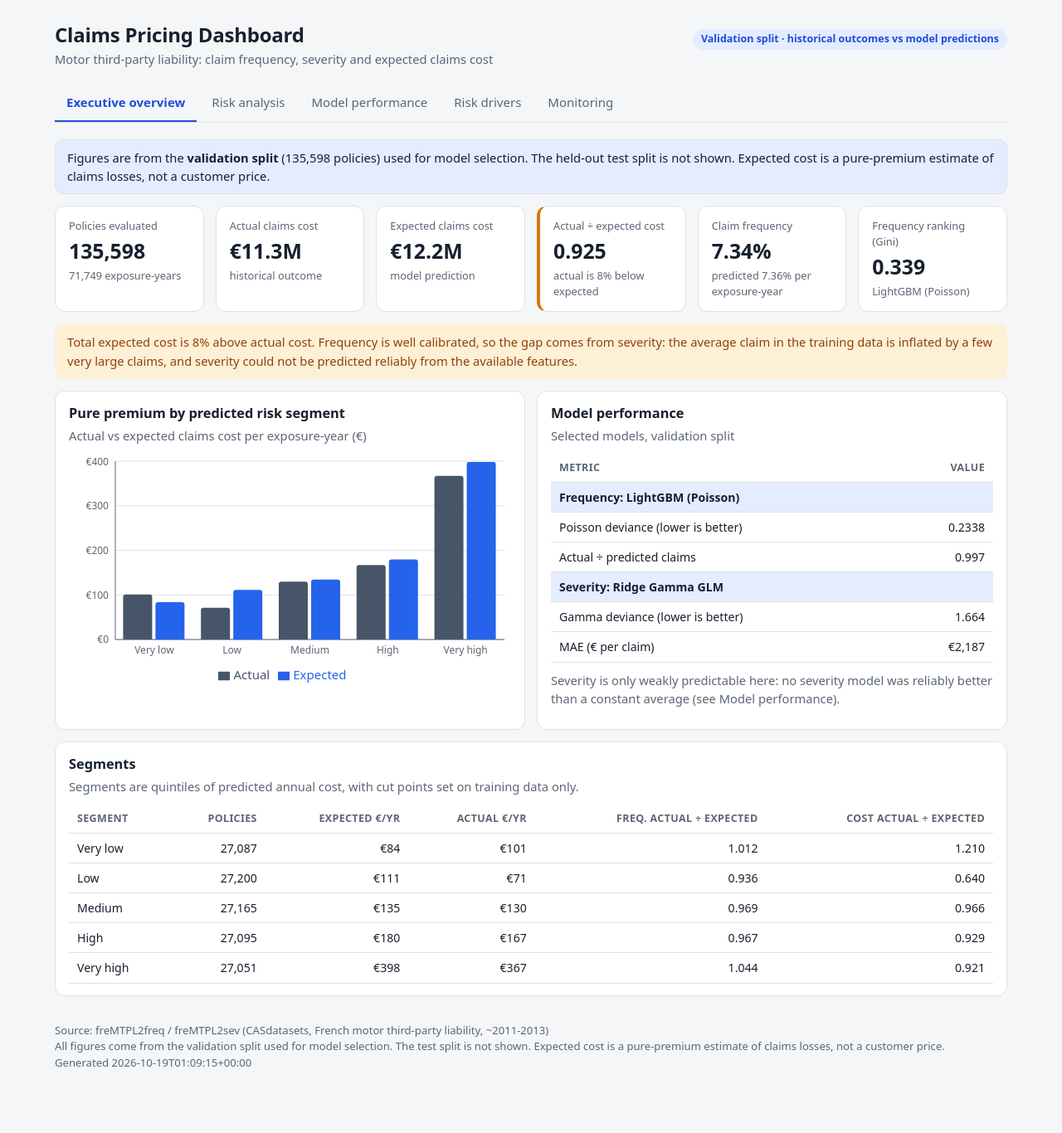
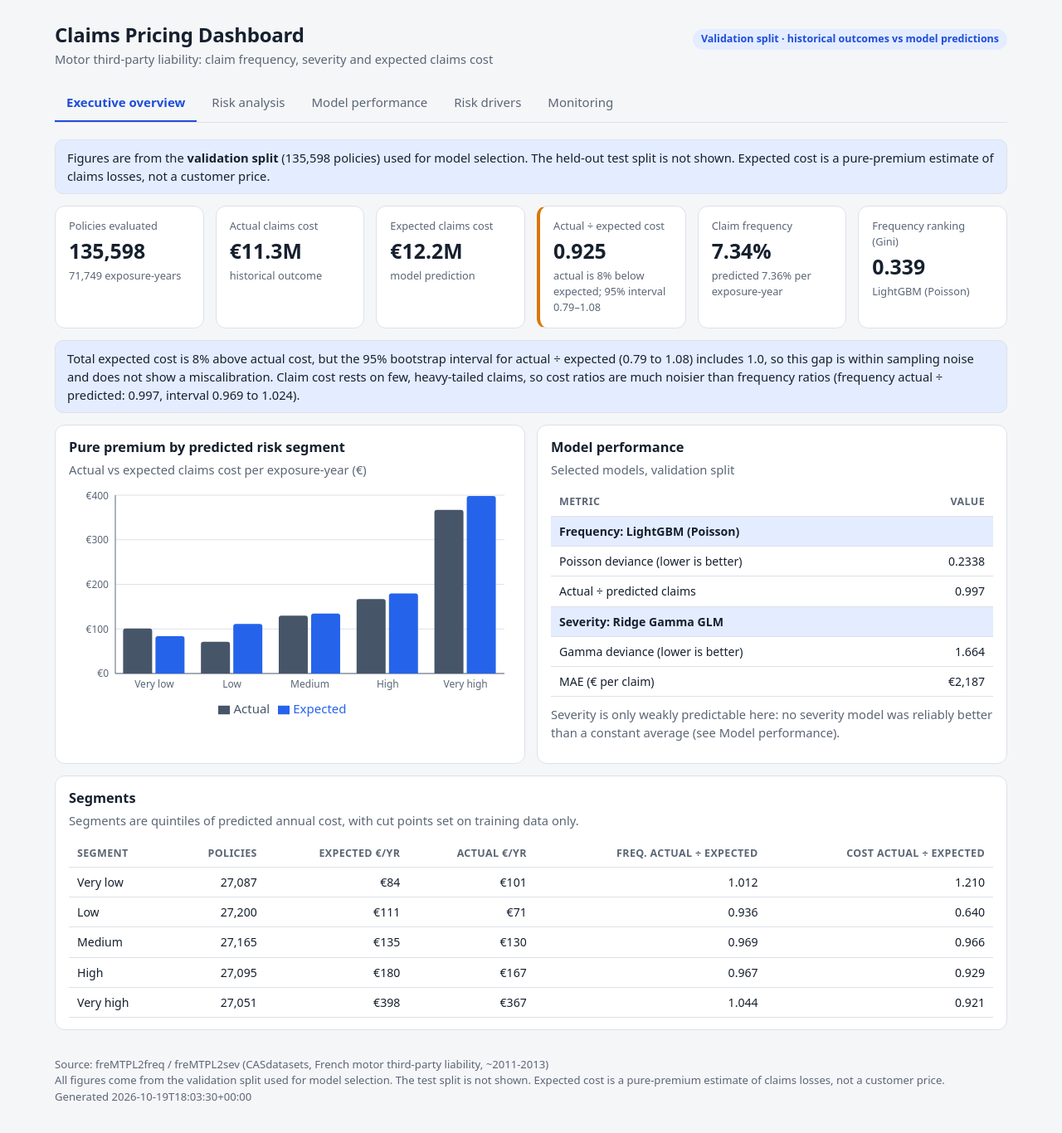
Before and after one commit to AbhigyanD/Insurance-Claim-Frequency, a React (Vite) app in the folder frontend/: page / in a window 1280 px wide. Shown: the top 1366 px of the page at 83% size. Before the commit the page ends 1340 px from the top, so only its background shows below. Built offline with nearby package versions, Linux system fonts and the light colour scheme.

Commit message:
Dashboard: show cost actual/expected with its bootstrap interval instead of asserting a cause

```diff
--- a/frontend/public/data/meta.json
+++ b/frontend/public/data/meta.json
@@ -1,5 +1,5 @@
 {
- "generated_at": "2026-10-19T01:09:15+00:00",
+ "generated_at": "2026-10-19T18:03:30+00:00",
  "split": "validation",
  "source": "freMTPL2freq / freMTPL2sev (CASdatasets, French motor third-party liability, ~2011-2013)",
  "note": "All figures come from the validation split used for model selection. The test split is not shown. Expected cost is a pure-premium estimate of claims losses, not a customer price."
--- a/frontend/public/data/overview.json
+++ b/frontend/public/data/overview.json
@@ -1,4 +1,9 @@
 {
+ "cost_ae_ci_low": 0.7928725655171459,
+ "cost_ae_ci_high": 1.0799090016098143,
+ "freq_ae": 0.9972496487543032,
+ "freq_ae_ci_low": 0.968931724695074,
+ "freq_ae_ci_high": 1.02442702076908,
  "policies": 135598,
  "exposure": 71749.4005352197,
  "actual_claims": 5266.0,
--- a/frontend/src/pages/Overview.jsx
+++ b/frontend/src/pages/Overview.jsx
@@ -8,6 +8,7 @@ export default function Overview({ data }) {
   const freqPred = o.expected_claims / o.exposure
   const freqAct = o.actual_claims / o.exposure
   const gapPct = Math.abs(1 - o.actual_to_expected) * 100
+  const ciIncludesOne = o.cost_ae_ci_low <= 1 && 1 <= o.cost_ae_ci_high
 
   return (
     <>
@@ -24,17 +25,17 @@ export default function Overview({ data }) {
           tone={gapPct > 5 ? 'warn' : undefined}
           label="Actual ÷ expected cost"
           value={fmtNum(o.actual_to_expected, 3)}
-          sub={`actual is ${describeRatio(o.actual_to_expected)} expected`}
+          sub={`actual is ${describeRatio(o.actual_to_expected)} expected; 95% interval ${fmtNum(o.cost_ae_ci_low, 2)}–${fmtNum(o.cost_ae_ci_high, 2)}`}
         />
         <Kpi label="Claim frequency" value={fmtPct(freqAct, 2)} sub={`predicted ${fmtPct(freqPred, 2)} per exposure-year`} />
         <Kpi label="Frequency ranking (Gini)" value={fmtNum(o.frequency_metrics.gini, 3)} sub={prettyModel(o.selected_frequency_model)} />
       </div>
 
       {gapPct > 5 && (
-        <Callout kind="warn">
-          Total expected cost is {gapPct.toFixed(0)}% {o.actual_to_expected < 1 ? 'above' : 'below'} actual cost. Frequency is well calibrated, so
-          the gap comes from severity: the average claim in the training data is inflated by a few very large claims, and severity could not be
-          predicted reliably from the available features.
+        <Callout kind={ciIncludesOne ? 'info' : 'warn'}>
+          Total expected cost is {gapPct.toFixed(0)}% {o.actual_to_expected < 1 ? 'above' : 'below'} actual cost, but the 95% bootstrap interval for actual ÷
+          expected ({fmtNum(o.cost_ae_ci_low, 2)} to {fmtNum(o.cost_ae_ci_high, 2)}) {ciIncludesOne ? 'includes 1.0, so this gap is within sampling noise and does not show a miscalibration' : 'excludes 1.0, so the gap is unlikely to be noise'}.
+          Claim cost rests on few, heavy-tailed claims, so cost ratios are much noisier than frequency ratios (frequency actual ÷ predicted: {fmtNum(o.freq_ae, 3)}, interval {fmtNum(o.freq_ae_ci_low, 3)} to {fmtNum(o.freq_ae_ci_high, 3)}).
         </Callout>
       )}
 
```
Also changed, not shown: 2 other files (tests, documents, lock files or other folders).
